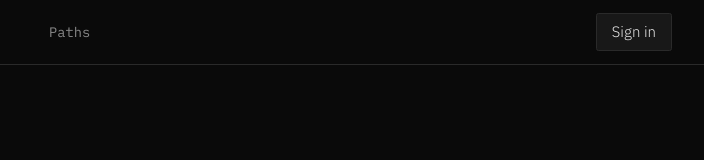
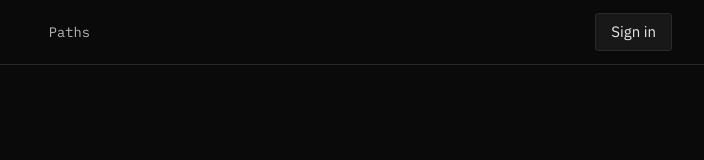
Before and after one commit to getravi/halflife, a website built with Vite: page index.html in a window 1280 px wide. Shown: the full height of the page, 573-1277 px from the left. Built offline with nearby package versions, Linux system fonts and the light colour scheme; files whose address does not match are found by name.

Commit message:
Lift the muted palette for readability
Secondary text was #666/#888 light-weight on near-black — below
comfortable contrast at 11-13px. Muted tones rise to #8f8f8f/#b4b4b4
and body weight moves to regular; the muted-below-text hierarchy
stays intact.

```diff
--- a/style.css
+++ b/style.css
@@ -7,8 +7,8 @@
   --border: #2a2a2a;
   --border2: #333;
   --text: #e8e8e8;
-  --muted: #666;
-  --muted2: #888;
+  --muted: #8f8f8f;
+  --muted2: #b4b4b4;
   --accent: #c8f542;
   --accent2: #a8d420;
   --blue: #4a9eff;
@@ -30,7 +30,7 @@ body {
   background: var(--bg);
   color: var(--text);
   font-family: var(--sans);
-  font-weight: 300;
+  font-weight: 400;
   line-height: 1.6;
   min-height: 100vh;
 }
```
